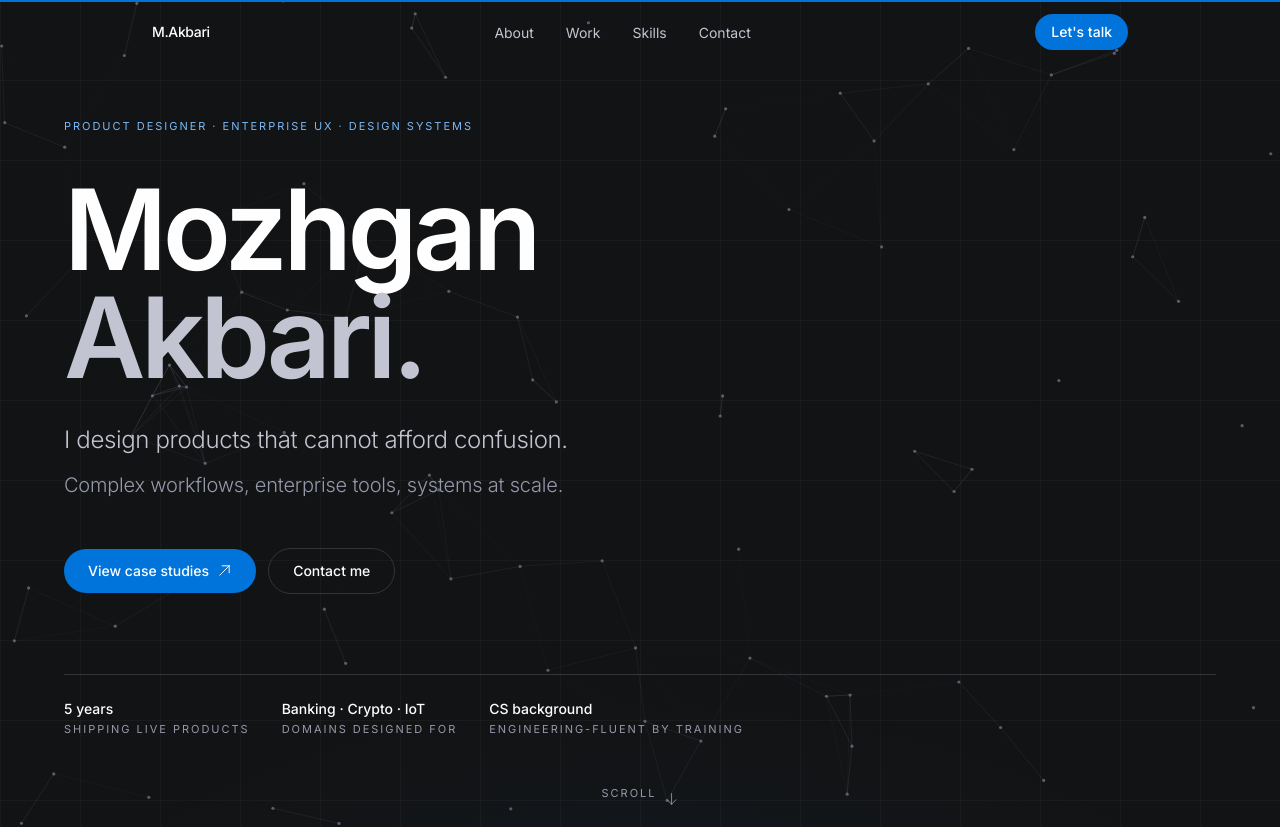
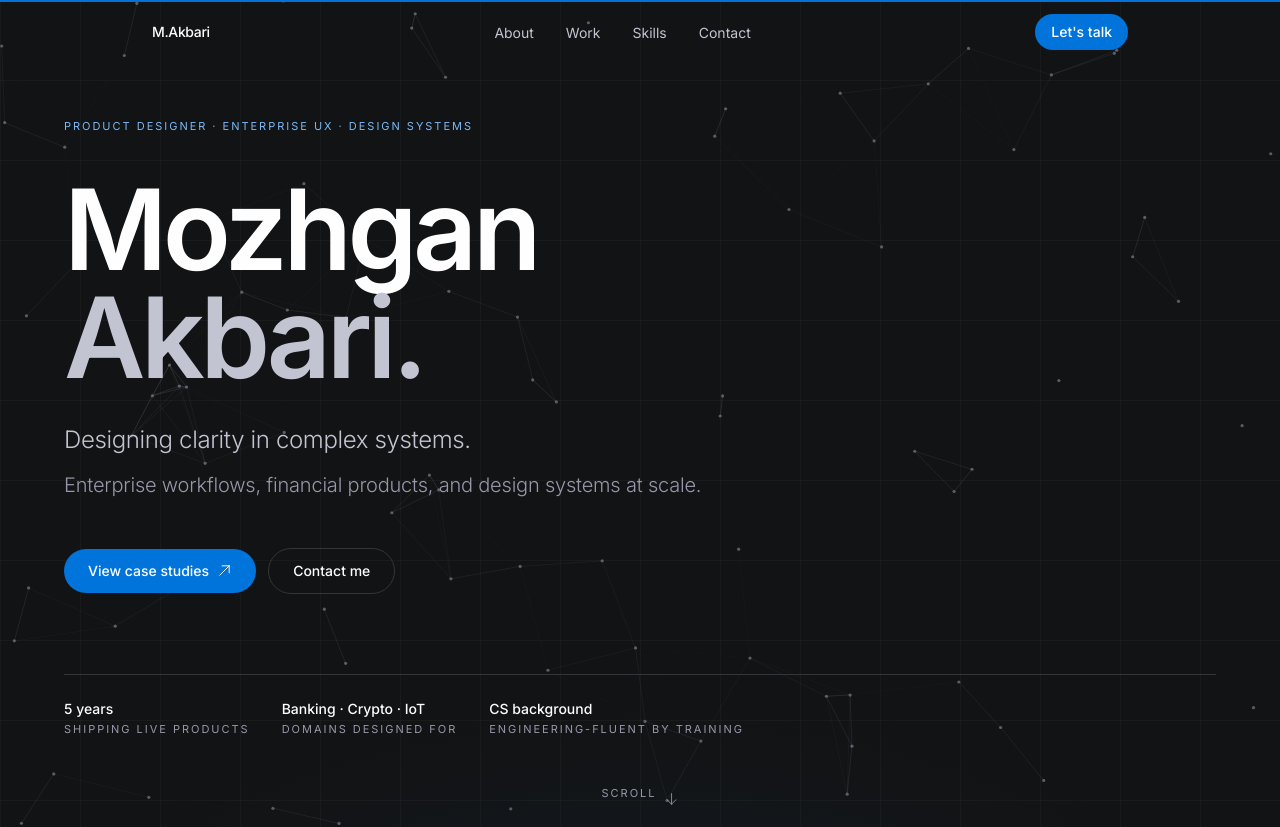
Before and after one commit to mozhganakbari78-hub/Mozhfolio, a Next.js app: page / in a window 1280 px wide. Shown: the top 827 px of the page. Built offline with nearby package versions, Linux system fonts and the light colour scheme.

Commit message:
New hero tagline

```diff
--- a/components/Hero.tsx
+++ b/components/Hero.tsx
@@ -79,7 +79,7 @@ export default function Hero() {
               color: "var(--text-secondary)",
             }}
           >
-            I design products that cannot afford confusion.
+            Designing clarity in complex systems.
           </motion.p>
           <motion.p
             variants={fadeUp}
@@ -91,7 +91,7 @@ export default function Hero() {
               color: "var(--text-tertiary)",
             }}
           >
-            Complex workflows, enterprise tools, systems at scale.
+            Enterprise workflows, financial products, and design systems at scale.
           </motion.p>
 
           {/* CTAs */}
```
